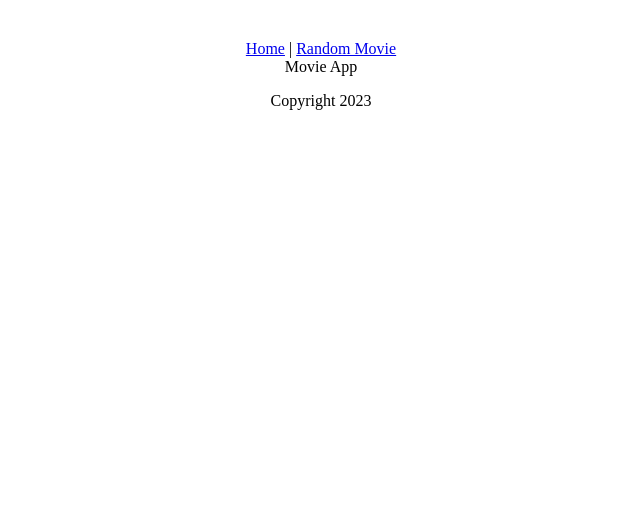
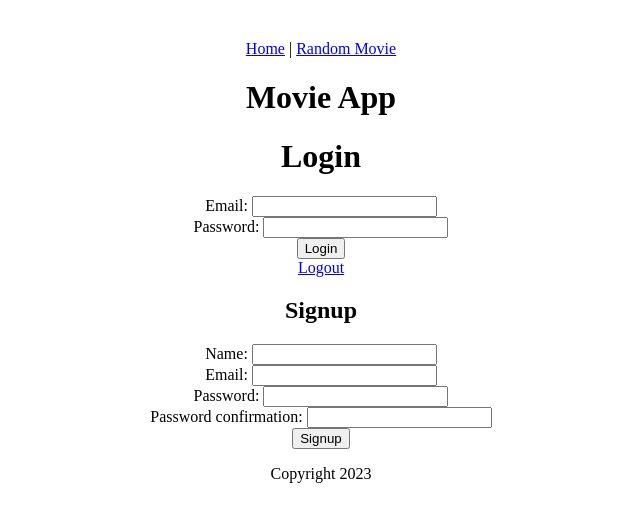
Before and after one commit to haydenshelley/movie-react-practice, a React (Vite) app: page / in a window 1280 px wide. Shown: the top 522 px of the page, without its empty margins (319-959 px from the left). Built offline with nearby package versions, Linux system fonts and the light colour scheme.

Commit message:
user authentication

```diff
--- a/src/App.jsx
+++ b/src/App.jsx
@@ -1,14 +1,9 @@
-import { useState } from "react";
-import reactLogo from "./assets/react.svg";
-import viteLogo from "/vite.svg";
 import "./App.css";
 import { Header } from "./Header";
 import { Content } from "./Content";
 import { Footer } from "./Footer";
 
 function App() {
-  const [count, setCount] = useState(0);
-
   return (
     <div>
       <Header />
--- a/src/Content.jsx
+++ b/src/Content.jsx
@@ -1,3 +1,14 @@
+import { Signup } from "./Signup";
+import { Login } from "./Login";
+import { LogoutLink } from "./LogoutLink";
+
 export function Content() {
-  return <div>Movie App</div>;
+  return (
+    <div>
+      <h1>Movie App</h1>
+      <Login />
+      <LogoutLink />
+      <Signup />
+    </div>
+  );
 }
--- /dev/null
+++ b/src/Login.jsx
@@ -0,0 +1,51 @@
+import axios from "axios";
+import { useState } from "react";
+
+const jwt = localStorage.getItem("jwt");
+if (jwt) {
+  axios.defaults.headers.common["Authorization"] = `Bearer ${jwt}`;
+}
+
+export function Login() {
+  const [errors, setErrors] = useState([]);
+
+  const handleSubmit = (event) => {
+    event.preventDefault();
+    setErrors([]);
+    const params = new FormData(event.target);
+    axios
+      .post("http://localhost:3000/sessions.json", params)
+      .then((response) => {
+        console.log(response.data);
+        axios.defaults.headers.common["Authorization"] =
+          "Bearer " + response.data.jwt;
+        localStorage.setItem("jwt", response.data.jwt);
+        event.target.reset();
+        window.location.href = "/"; // Change this to hide a modal, redirect to a specific page, etc.
+      })
+      .catch((error) => {
+        console.log(error.response);
+        setErrors(["Invalid email or password"]);
+      });
+  };
+
+  return (
+    <div id="login">
+      <h1>Login</h1>
+      <ul>
+        {errors.map((error) => (
+          <li key={error}>{error}</li>
+        ))}
+      </ul>
+      <form onSubmit={handleSubmit}>
+        <div>
+          Email: <input name="email" type="email" />
+        </div>
+        <div>
+          Password: <input name="password" type="password" />
+        </div>
+        <button type="submit">Login</button>
+      </form>
+    </div>
+  );
+}
--- /dev/null
+++ b/src/LogoutLink.jsx
@@ -0,0 +1,16 @@
+import axios from "axios";
+
+export function LogoutLink() {
+  const handleClick = (event) => {
+    event.preventDefault();
+    delete axios.defaults.headers.common["Authorization"];
+    localStorage.removeItem("jwt");
+    window.location.href = "/";
+  };
+
+  return (
+    <a href="#" onClick={handleClick}>
+      Logout
+    </a>
+  );
+}
--- /dev/null
+++ b/src/Signup.jsx
@@ -0,0 +1,50 @@
+import axios from "axios";
+import { useState } from "react";
+
+export function Signup() {
+  const [errors, setErrors] = useState([]);
+
+  const handleSubmit = (event) => {
+    event.preventDefault();
+    setErrors([]);
+    const params = new FormData(event.target);
+    axios
+      .post("http://localhost:3000/users.json", params)
+      .then((response) => {
+        console.log(response.data);
+        event.target.reset();
+        window.location.href = "/"; // Change this to hide a modal, redirect to a specific page, etc.
+      })
+      .catch((error) => {
+        console.log(error.response.data.errors);
+        setErrors(error.response.data.errors);
+      });
+  };
+
+  return (
+    <div id="signup">
+      <h2>Signup</h2>
+      <ul>
+        {errors.map((error) => (
+          <li key={error}>{error}</li>
+        ))}
+      </ul>
+      <form onSubmit={handleSubmit}>
+        <div>
+          Name: <input name="name" type="text" />
+        </div>
+        <div>
+          Email: <input name="email" type="email" />
+        </div>
+        <div>
+          Password: <input name="password" type="password" />
+        </div>
+        <div>
+          Password confirmation:{" "}
+          <input name="password_confirmation" type="password" />
+        </div>
+        <button type="submit">Signup</button>
+      </form>
+    </div>
+  );
+}
```
